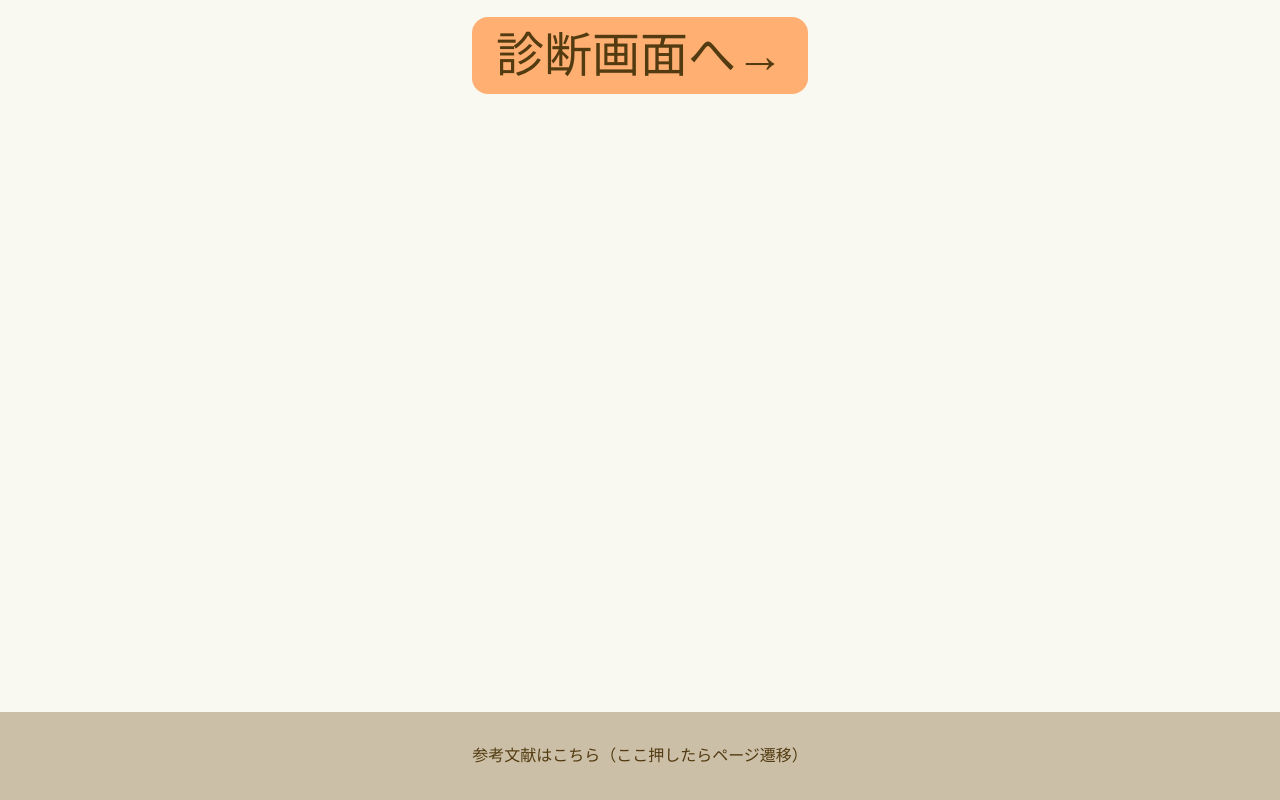
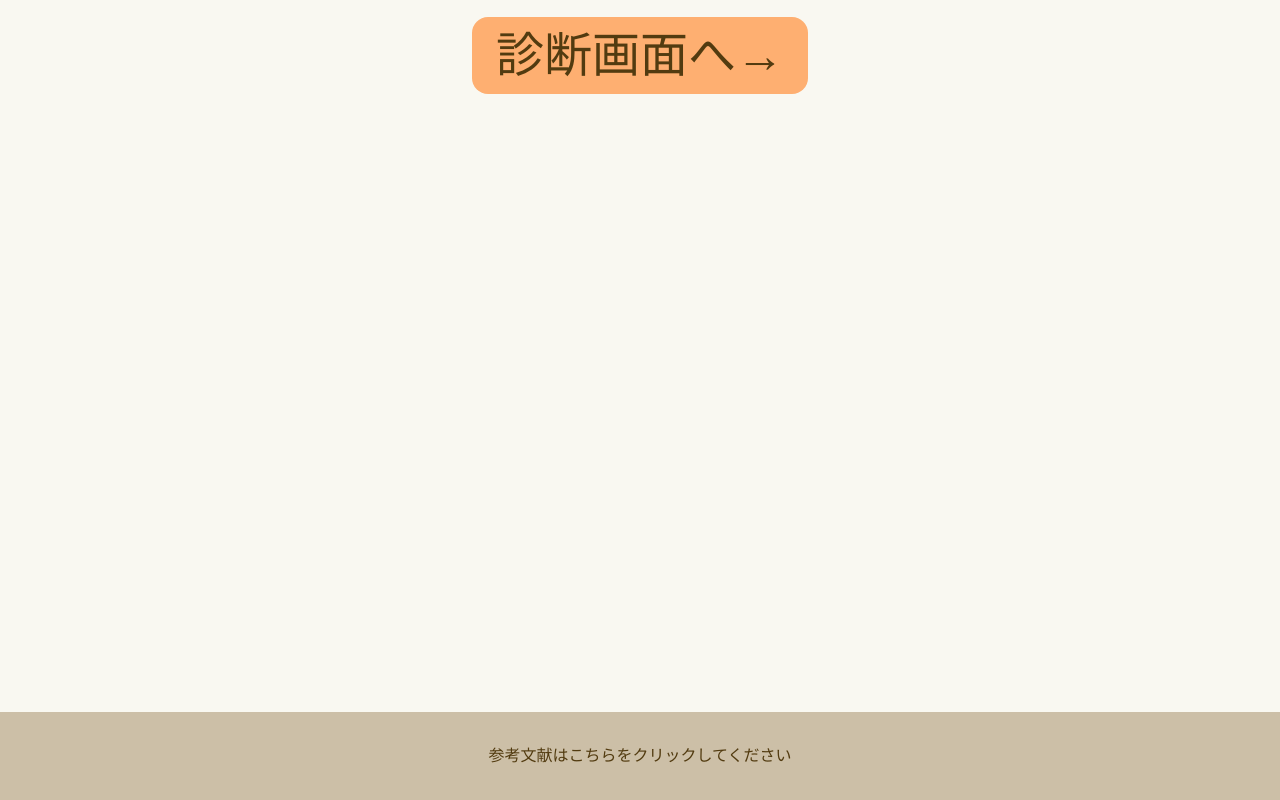
Before and after one commit to funswift/2025swift-C-disaster-prevention, a Next.js app: page / in a window 1280 px wide. Shown: the part 565-1365 px from the top of the page. Built offline with nearby package versions, Linux system fonts and the light colour scheme; a web font is replaced by a local one.

Commit message:
メッセージの変更

```diff
--- a/app/components/Footer.tsx
+++ b/app/components/Footer.tsx
@@ -8,7 +8,7 @@ const Footer = () => {
   return (
     <footer className='bg-[#CCBFA7] text-center py-8'>
       <Link href="/posts/references">
-        参考文献はこちら（ここ押したらページ遷移）
+        参考文献はこちらをクリックしてください
       </Link>
 
     </footer>
```
